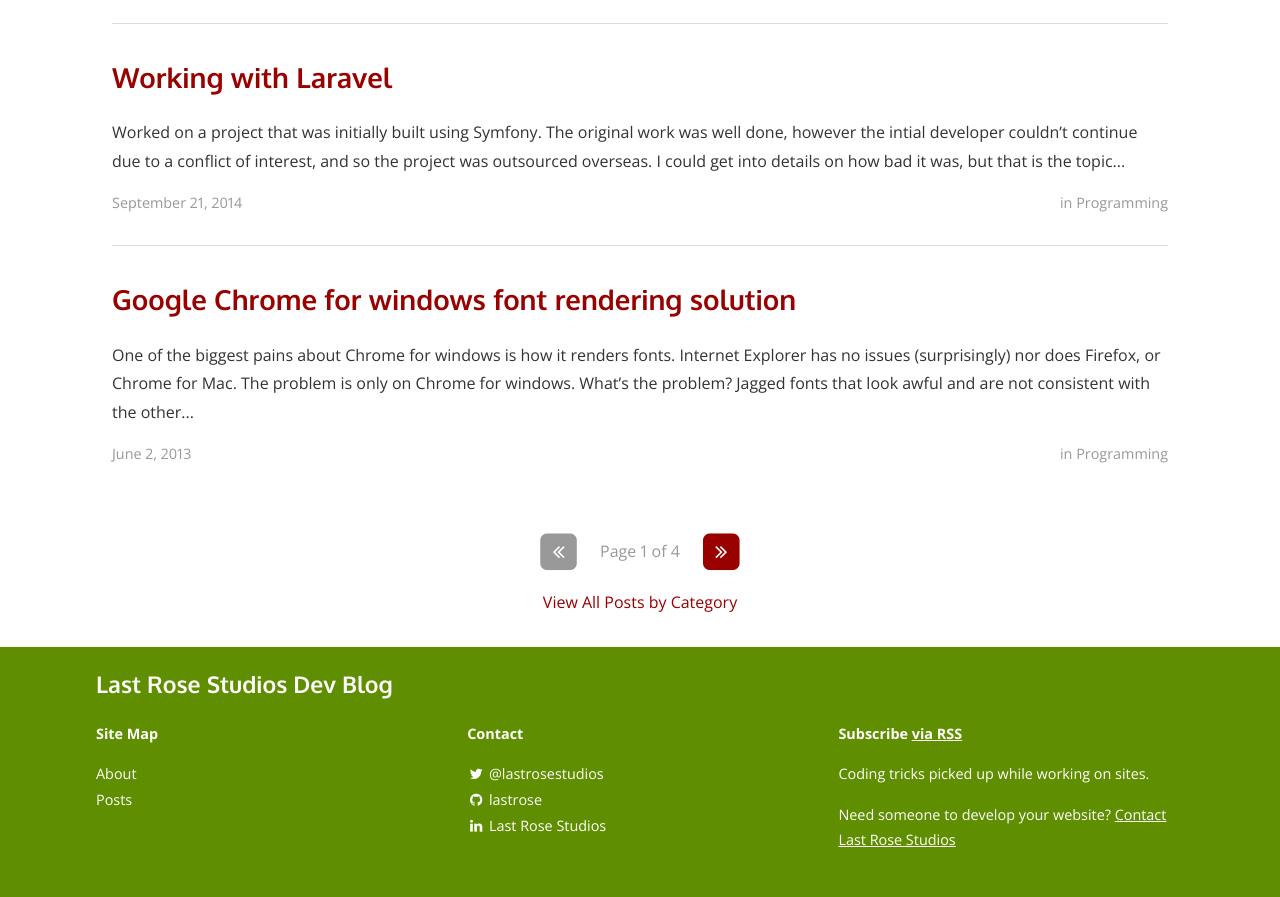
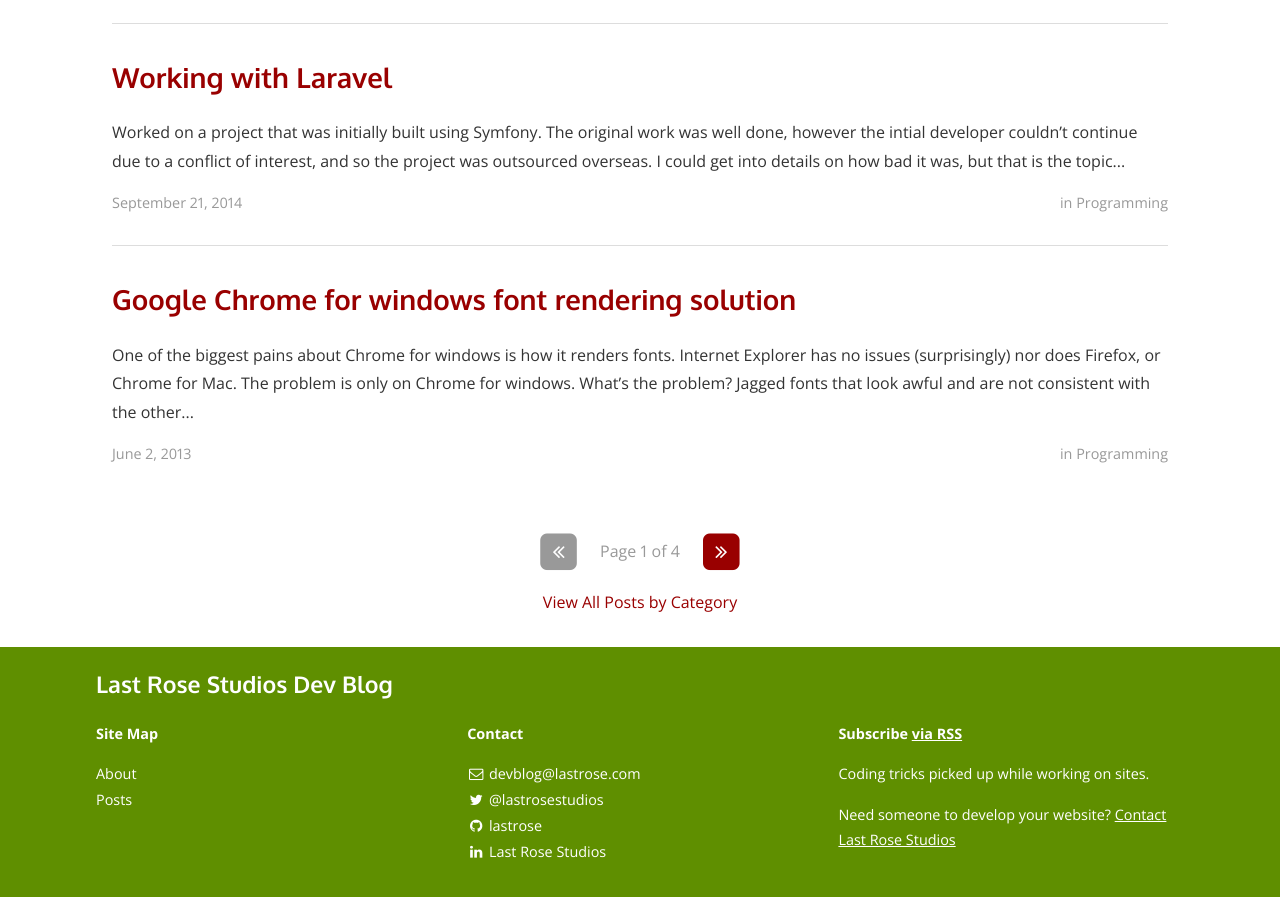
Before and after one commit to LastRose/lastrose.github.io, a Jekyll site: the page built from index.html, in a window 1280 px wide and 900 px high, scrolled down 1178 px. Shown: the top 897 px of the window. Built offline with Jekyll 4.4.1, drawn with Linux system fonts in a browser that asks for light colours; nearby versions of some CDN libraries; the list of posts is cut into pages by our own code; a style sheet for code colours, icons or effects is not loaded.

Commit message:
Added Email

```diff
--- a/_config.yml
+++ b/_config.yml
@@ -5,7 +5,7 @@ gems:
 # Site settings
 title: Last Rose Studios Dev Blog
 subtitle: "Development Blog for Last Rose Studios"
-email:
+email: devblog@lastrose.com
 name: Gabriel
 description: >
   Coding tricks picked up while working on sites.
```
